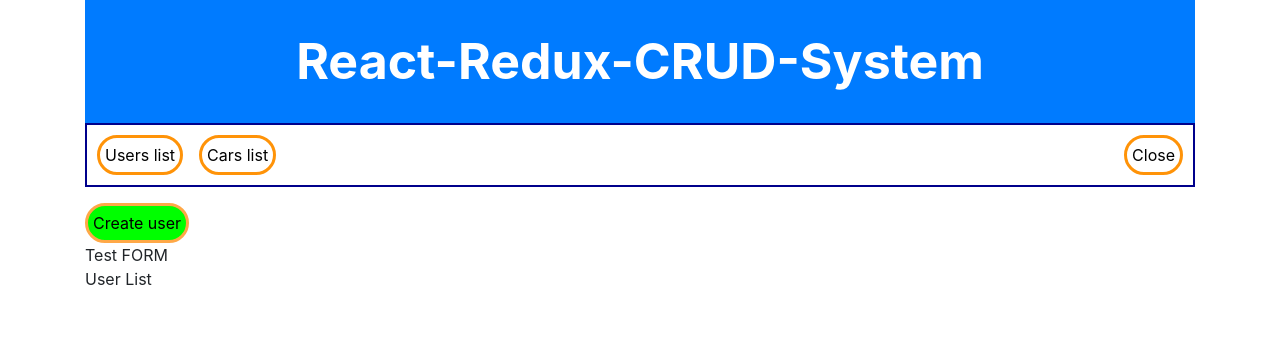
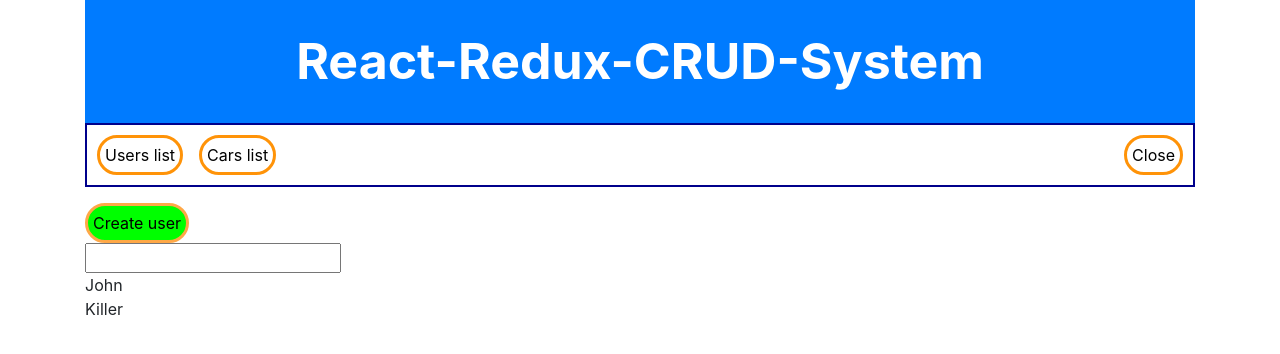
Before and after one commit to Pistachionello/React-Redux-CRUD-System, a React (Create React App) app: page /users_list in a window 1280 px wide. Both pictures are taken after a click on the button "Create user". Shown: the top 354 px of the page. Built offline with nearby package versions, Linux system fonts and the light colour scheme.

Commit message:
addUser functionality added.

```diff
--- a/src/components/UsersList.js
+++ b/src/components/UsersList.js
@@ -1,29 +1,55 @@
 import React, {useState} from "react";
+import {useSelector, useDispatch} from "react-redux";
+import {addUser} from "../redux/actions";
 
 export function UsersList() {
+    const dispatch = useDispatch();
+    const users = useSelector(state => state.users);
+
     const [inCreate, setInCreate] = useState(false);
+    const [inputText, setInputText] = useState("");
 
-    const handleInCreate = () => {
-        setInCreate(!inCreate);
+    function handleEnterPress(event) {
+        if (event.key === 'Enter') {
+            return true;
+        }
     }
 
-    const UserCreatingForm = () => {
-        return (
-            <div>
-                Test FORM
-            </div>
-        );
+    function addUserToList(event) {
+        if (handleEnterPress(event) && inputText) {
+            dispatch(addUser(inputText));
+            setInputText("");
+        }
     }
+
     return (
         <div className={"users_list mt-3"}>
             <div className="users_nav_bar d-flex">
-                <button className="list_button" onClick={handleInCreate}>
+                <button className="list_button" onClick={() => setInCreate(!inCreate)}>
                     Create user
                 </button>
             </div>
-            {inCreate ? <UserCreatingForm/> : ""}
+            {inCreate &&
+            (
+                <div>
+                    <input
+                        type="text"
+                        name={"user_name"}
+                        value={inputText}
+                        onChange={event => setInputText(event.target.value)}
+                        onKeyPress={addUserToList}
+                    />
+                </div>
+            )
+            }
             <div className="user_list_container">
-                User List
+                {users.map((user, id) => {
+                    return (
+                        <div key={user + id}>
+                            {user.name}
+                        </div>
+                    );
+                })}
             </div>
         </div>
     );
--- /dev/null
+++ b/src/redux/actions.js
@@ -0,0 +1,8 @@
+import * as actionTypes from "./types";
+
+export function addUser(name) {
+    return {
+        type: actionTypes.ADD_USER,
+        payload: name
+    };
+}
--- /dev/null
+++ b/src/redux/reducers/usersReducer.js
@@ -0,0 +1,21 @@
+import * as actionTypes from "../types.js";
+
+let initialState = [
+    {name: "John"},
+    {name: "Killer"}
+];
+const usersList = JSON.parse(localStorage.getItem("usersList"));
+if (usersList) {
+    initialState = usersList;
+}
+
+export const usersReducer = (state = initialState, action) => {
+    switch (action.type) {
+        case actionTypes.ADD_USER:
+            const newState = [...state, {name: action.payload}];
+            localStorage.setItem("usersList", JSON.stringify(newState));
+            return newState;
+        default:
+            return state;
+    }
+}
--- a/src/redux/rootReducer.js
+++ b/src/redux/rootReducer.js
@@ -1,5 +1,6 @@
 import {combineReducers} from "redux";
+import {usersReducer} from "./reducers/usersReducer";
 
 export const rootReducer = combineReducers({
-
+    users: usersReducer,
 });
--- /dev/null
+++ b/src/redux/types.js
@@ -0,0 +1 @@
+export const ADD_USER = "USER/ADD_USER";
```
